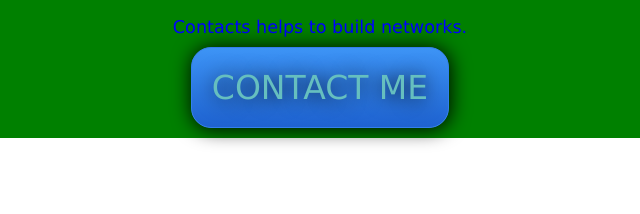
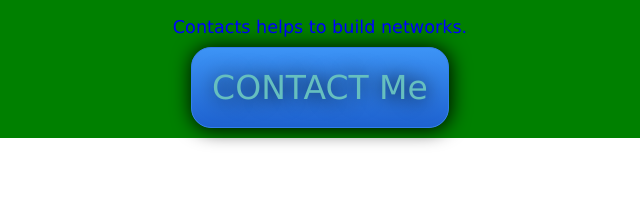
Before and after one commit to Sankool1801/sank.github.io, a plain HTML site: page index.html in a window 1280 px wide. Shown: the part 2093-2307 px from the top of the page, 320-960 px from the left. Drawn offline with Linux system fonts and the light colour scheme.

Commit message:
Update index.html

```diff
--- a/index.html
+++ b/index.html
@@ -41,7 +41,7 @@
         <h2>Get In Touch</h2>
         <h3>Contact.</h3>
         <p class="ds">Contacts helps to build networks.</p>
-        <a class="btn" href="mailto:sankaran879@email.com">CONTACT ME</a>
+        <a class="btn" href="mailto:sankaran879@email.com">CONTACT Me</a>
       </div>
     </div>
 
```
